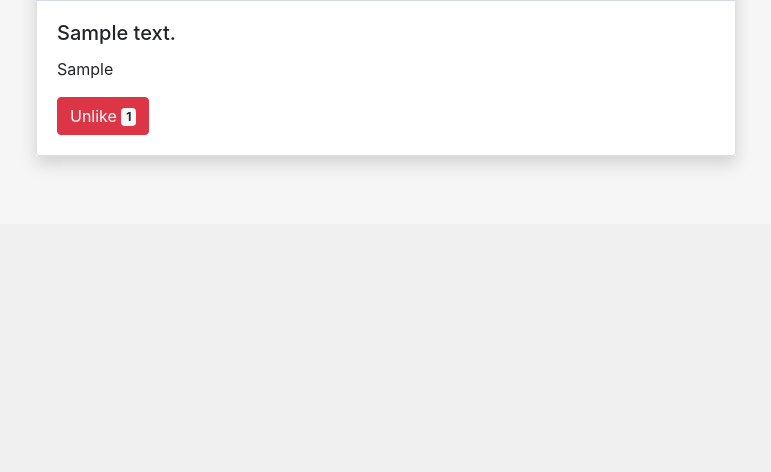
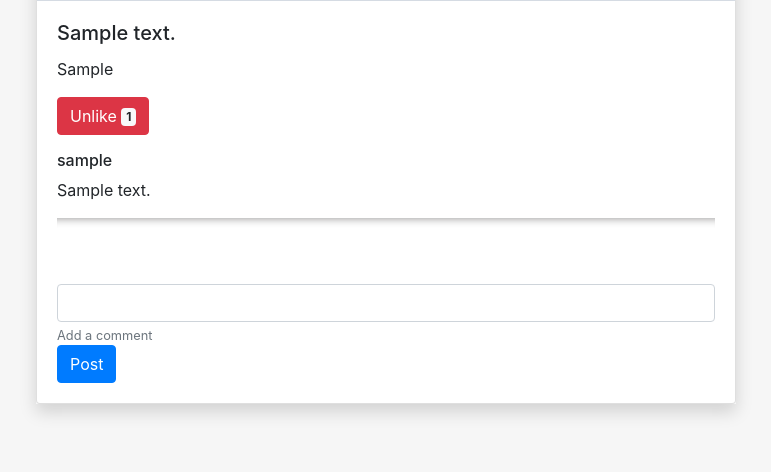
Before and after one commit to cosmin2dor/IPv3, a Django app: page / in a window 1280 px wide. Shown: the part 967-1439 px from the top of the page, without its empty margins (254-1025 px from the left). Before the commit the page ends 1132 px from the top, so only its background shows below. Run offline with Django 3.2, Linux system fonts and the light colour scheme; a user stored in the database is signed in; tables that the repository leaves empty hold one stand-in row (values such as "Sample post"); grey boxes marked "Sample" are stand-in pictures; some libraries are stand-ins or nearby versions.

Commit message:
+comments

```diff
--- a/IPv3/settings.py
+++ b/IPv3/settings.py
@@ -29,6 +29,7 @@ ALLOWED_HOSTS = [
     '192.168.0.132',
     '127.0.0.1',
     '188.26.27.70',
+    'localhost',
 ]
 
 
--- a/IPv3/urls.py
+++ b/IPv3/urls.py
@@ -17,7 +17,7 @@ from django.contrib import admin
 from django.urls import path, include
 from django.conf.urls.static import static
 from django.conf import settings
-from photo.views import home_view, upload_view, like_action
+from photo.views import home_view, upload_view, like_action, comment_action
 from users.views import validate_username
 
 urlpatterns = [
@@ -28,6 +28,7 @@ urlpatterns = [
     path('upload/', upload_view),
     path('ajax/validate_username/', validate_username, name='validate_username'),
     path('like/<pk>/', like_action),
+    path('comment/<int:pk>/', comment_action),
 ]
 
 urlpatterns += static(settings.MEDIA_URL, document_root=settings.MEDIA_ROOT)
--- a/photo/admin.py
+++ b/photo/admin.py
@@ -1,4 +1,5 @@
 from django.contrib import admin
-from .models import PhotoModel
+from .models import PhotoModel, Comment
 
 admin.site.register(PhotoModel)
+admin.site.register(Comment)
--- a/photo/forms.py
+++ b/photo/forms.py
@@ -1,4 +1,4 @@
-from .models import PhotoModel
+from .models import PhotoModel, Comment
 from django import forms
 
 
@@ -6,3 +6,9 @@ class PhotoForm(forms.ModelForm):
     class Meta:
         model = PhotoModel
         fields = ('image_url', 'description', 'keywords',)
+
+
+class CommentForm(forms.ModelForm):
+    class Meta:
+        model = Comment
+        fields = ('text',)
--- a/photo/models.py
+++ b/photo/models.py
@@ -9,3 +9,9 @@ class PhotoModel(models.Model):
     keywords = models.CharField(max_length=500, blank=True)
     user = models.ForeignKey(CustomUser, on_delete=models.CASCADE)
     timestamp = models.DateTimeField(auto_now=False, auto_now_add=True)
+
+
+class Comment(models.Model):
+    text = models.CharField(max_length=200, blank=False, help_text="Add a comment")
+    posted_by = models.ForeignKey(CustomUser, related_name='posted_comments', on_delete=models.CASCADE)
+    posted_in = models.ForeignKey(PhotoModel, related_name='comments', on_delete=models.CASCADE)
--- a/photo/views.py
+++ b/photo/views.py
@@ -1,7 +1,18 @@
 from django.shortcuts import render, redirect
-from .models import PhotoModel
-from .forms import PhotoForm
+from .models import PhotoModel, Comment
+from .forms import PhotoForm, CommentForm
 from users.models import CustomUser
+
+
+def comment_action(request, pk):
+    form = CommentForm(request.POST)
+    if form.is_valid():
+        comment = Comment()
+        comment.text = form.cleaned_data['text']
+        comment.posted_by = request.user
+        comment.posted_in = PhotoModel.objects.filter(pk=pk).first()
+        comment.save()
+    return redirect('home')
 
 
 def home_view(request):
@@ -14,9 +25,7 @@ def home_view(request):
         if photo.likes.filter(pk=request.user.id).exists():
             liked_photos.append(photo.id)
 
-    print(liked_photos)
-
-    return render(request, "home.html", {'wall': wall, 'likesTo': liked_photos})
+    return render(request, "home.html", {'wall': wall, 'likesTo': liked_photos, 'form': CommentForm()})
 
 
 def upload_view(request):
--- a/templates/base.html
+++ b/templates/base.html
@@ -34,8 +34,6 @@
 
     <link href="https://fonts.googleapis.com/css?family=Noto+Sans+TC" rel="stylesheet">
 
-
-
     <style type="text/css">
         html,
         body {
@@ -67,6 +65,11 @@
             flex-direction: column;
             flex-wrap: wrap;
             align-items: center;
+        }
+        hr.style13 {
+            height: 10px;
+            border: 0;
+            box-shadow: 0 10px 10px -10px #8c8b8b inset;
         }
     </style>
 </head>
--- a/templates/home.html
+++ b/templates/home.html
@@ -64,6 +64,29 @@
                          })
                     }
             </script>
+            <p>
+            {% for comment in photo.comments.all %}
+                    <h6>
+                        {{ comment.posted_by }}
+                    </h6>
+                    <p>
+                        {{ comment.text }}
+                    </p>
+                <hr class="style13">
+                <br>
+                <p></p>
+            {% endfor %}
+
+            </p>
+            {% load crispy_forms_tags %}
+            <form method="post" novalidate action="comment/{{ photo.id }}/">
+              {% csrf_token %}
+              <div class="">
+                  <input type="text" name="text" maxlength="200" class="textinput textInput form-control" required id="id_text">
+                  <small id="hint_id_text" class="form-text text-muted">Add a comment</small>
+              </div>
+              <button type="submit" class="btn btn-primary">Post</button>
+            </form>
             </div>
         </div>
         </div>
```
Also changed, not shown: photo/migrations/0007_comment.py (added), photo/migrations/0008_auto_20190504_1848.py (added).
